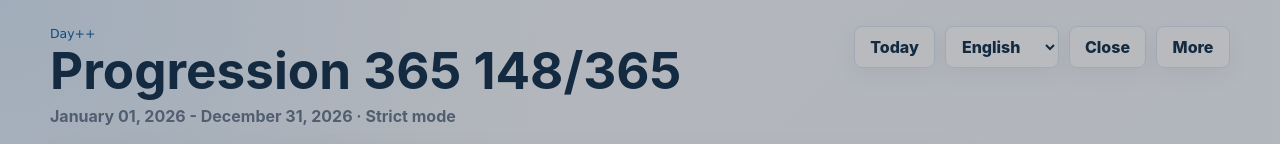
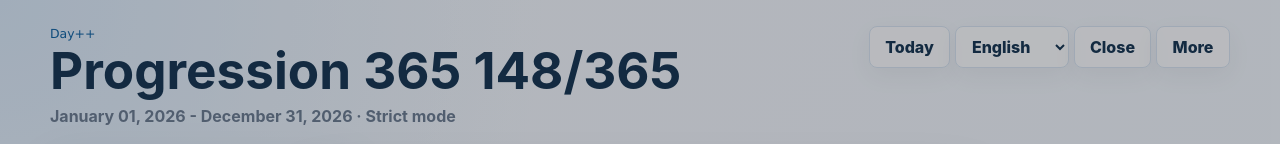
Before and after one commit to intermediairesservices/dayplusplus, a plain HTML site: page index.html in a window 1280 px wide. Shown: the top 144 px of the page. Drawn offline with Linux system fonts and the light colour scheme.

Commit message:
fix: Refactor background gradients and adjust button gap in styles.css

```diff
--- a/styles.css
+++ b/styles.css
@@ -28,11 +28,7 @@ body {
   min-height: 100vh;
   margin: 0;
   background:
-    radial-gradient(
-      circle at top left,
-      var(--accent-soft),
-      transparent 34rem
-    ),
+    radial-gradient(circle at top left, var(--accent-soft), transparent 34rem),
     linear-gradient(135deg, var(--bg) 0%, var(--bg-2, #f6fbf8) 100%);
   color: var(--ink);
   font-family:
@@ -48,7 +44,11 @@ body {
 
 body[data-theme="dark"] {
   background:
-    radial-gradient(circle at top left, rgba(246, 79, 146, 0.22), transparent 34rem),
+    radial-gradient(
+      circle at top left,
+      rgba(246, 79, 146, 0.22),
+      transparent 34rem
+    ),
     linear-gradient(135deg, #111318 0%, #1d2028 100%);
 }
 
@@ -116,7 +116,7 @@ button:disabled {
   align-items: center;
   flex-wrap: nowrap;
   justify-content: flex-end;
-  gap: 10px;
+  gap: 5px;
 }
 
 .soft-button,
```
